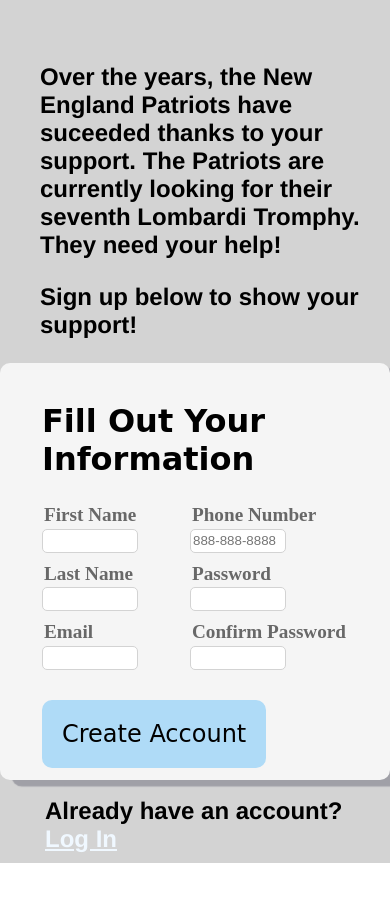
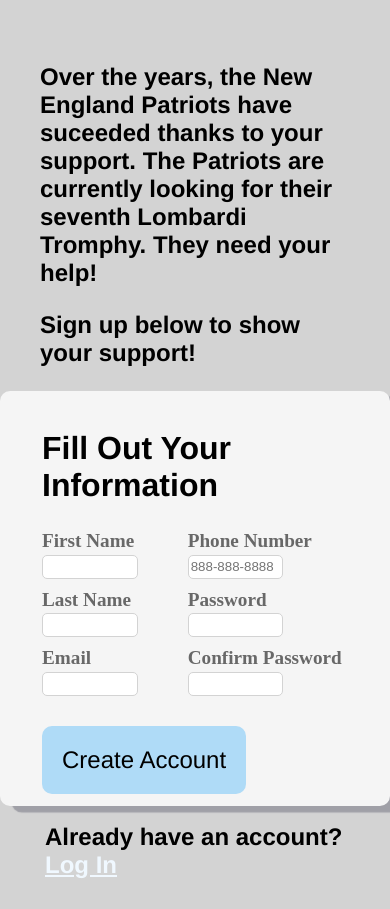
Before and after one commit to Derbzzzzzz/SignUpForm, a plain HTML site: page index.html in a window 390 px wide. Shown: the part 1003-1912 px from the top of the page. Before the commit the page ends 1866 px from the top, so only its background shows below. Drawn offline with Linux system fonts and the light colour scheme.

Commit message:
Fixed password issue and formatting on mobile

```diff
--- /dev/null
+++ b/form.js
@@ -0,0 +1,10 @@
+var check = function() {
+    if (document.getElementById('password').value ==
+      document.getElementById('confirm_password').value) {
+        document.getElementById('password').setCustomValidity('');
+      document.getElementById('confirm_password').setCustomValidity('');
+    } else {
+      document.getElementById('password').setCustomValidity('Passwords do not match');
+      document.getElementById('confirm_password').setCustomValidity('Passwords do not match');
+    }
+  }
--- a/index.html
+++ b/index.html
@@ -27,40 +27,40 @@
             <div class="formcontainer">
                 <div class="set1">
                     <div class="field1 field">
-                        <legend for="firstName">First Name</legend>
+                        <label for="firstName">First Name</label>
                         <input type="text" id="firstName" required placeholder=" ">
                     </div>
                     <div class="field2 field">
-                        <legend for="lastName">Last Name</legend>
+                        <label for="lastName">Last Name</label>
                         <input type="text" id="lastName" required placeholder=" ">
                     </div>
                     <div class="field3 field">
-                        <legend for="email">Email</legend>
+                        <label for="email">Email</label>
                         <input type="email" id="email" required placeholder=" ">
                     </div>
                 </div>
                 <div class="set2">
                     <div class="field4 field">
-                        <legend for="phoneNumber">Phone Number</legend>
+                        <label for="phoneNumber">Phone Number</label>
                         <input type="text" id="phoneNumber" required placeholder="888-888-8888" pattern="[0-9]{3}(-)?[0-9]{3}(-)?[0-9]{4}" oninvalid="this.setCustomValidity('Enter 9 Digit Phone Number')"
                         oninput="this.setCustomValidity('')">
                     </div>
                     <div class="field5 field">
-                        <legend for="pass">Password</legend>
-                        <input type="password" id="pass" minlength="7" required placeholder=" ">
+                        <label for="password">Password</label>
+                        <input type="password" id="password" minlength="7" required placeholder=" " onkeyup='check();'>
                     </div>
                     <div class="field6 field">
-                        <legend for="pass2">Confirm Password</legend>
-                        <input type="password" id="pass2" minlength="7" required placeholder=" ">
+                        <label for="confirm_password">Confirm Password</label>
+                        <input type="password" id="confirm_password" minlength="7" required placeholder=" " onkeyup='check();'>
                     </div>
                 </div>
             </div>
             <div class="button"><button type="submit">Create Account</button></div>
         </form>
         <div class="bottom">
-            <div class="login">Already have an account? <a href="index.html">Log In</a></div>
+            <div class="login">Already have an account?<br> <a href="index.html">Log In</a></div>
         </div>
     </div>
-
+    <script src="form.js"></script>
 </body>
 </html>
--- a/stylesheet.css
+++ b/stylesheet.css
@@ -84,24 +84,24 @@
     padding-top: 5vh;
     margin-left: 40px;
     font-size: 1.5rem;
+    width: 30vw;
 }
 
 .formcontainer{
     display: flex;
     flex-direction: row;
     flex-wrap: wrap;
-    justify-content: space-between;
     font-weight: 900;
     font-family: 'Times New Roman', Times, serif;
     color: rgb(104, 104, 104);
     padding-left: 30px;
     padding-right: 30px;
-    gap:10px
+    gap:50px
 
 }
 
 .formTitle{
-    font-family: cursive;
+    font-family: 'Franklin Gothic Medium', 'Arial Narrow', Arial, sans-serif;
     font-size: 2rem;
     padding-left: 30px;
 }
@@ -114,8 +114,9 @@
     box-shadow: 12px 6px 1px 0.5px rgba(160, 160, 167, 1);
 }
 
-legend{
+label{
     font-size: 1.2rem;
+    display: block;
 }
 
 input{
@@ -154,7 +155,7 @@
     margin-top: 30px;
     margin-left: 30px;
     font-size: x-large;
-    font-family: cursive;
+    font-family: 'Franklin Gothic Medium', 'Arial Narrow', Arial, sans-serif;
     border-radius: 10px;
     border: 5px;
     background-color: rgb(175, 219, 247);
@@ -168,10 +169,10 @@
     padding-top: 2vh;
     margin-left: 45px;
     font-size: 1.5rem;
-    margin-bottom: 10px;
+    margin-bottom: 30px;
 }
 
-@media (max-width: 800px){
+@media (max-width: 1100px){
     body{
         flex-direction: column;
         height: auto;
@@ -189,4 +190,8 @@
     .brandName{
         font-size: 70px;
     }
+    .intro{
+        margin-right: 40px;
+        width: auto;
+    }
 }
```
